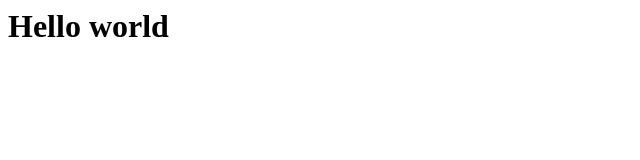
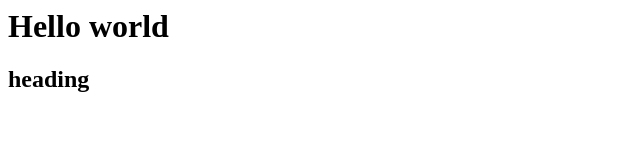
Before and after one commit to pavani2408/firstrepository, a plain HTML site: page index.html in a window 1280 px wide. Shown: the whole page, without its empty margins (0-640 px from the left). Drawn offline with Linux system fonts and the light colour scheme.

Commit message:
Update index.html

```diff
--- a/index.html
+++ b/index.html
@@ -1,3 +1,5 @@
 <html>
 <h1>Hello world</h1>
+  <h2>heading
+</h2>
 </htm>
```
